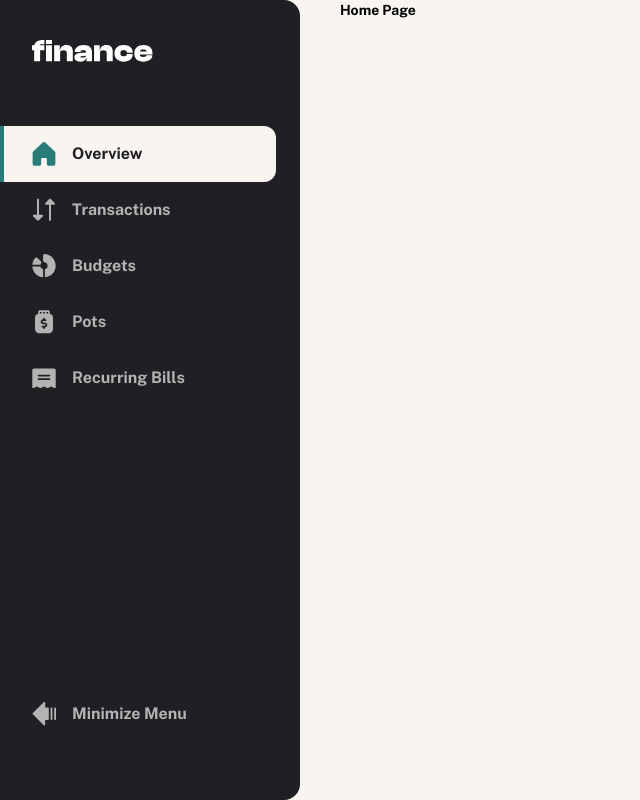
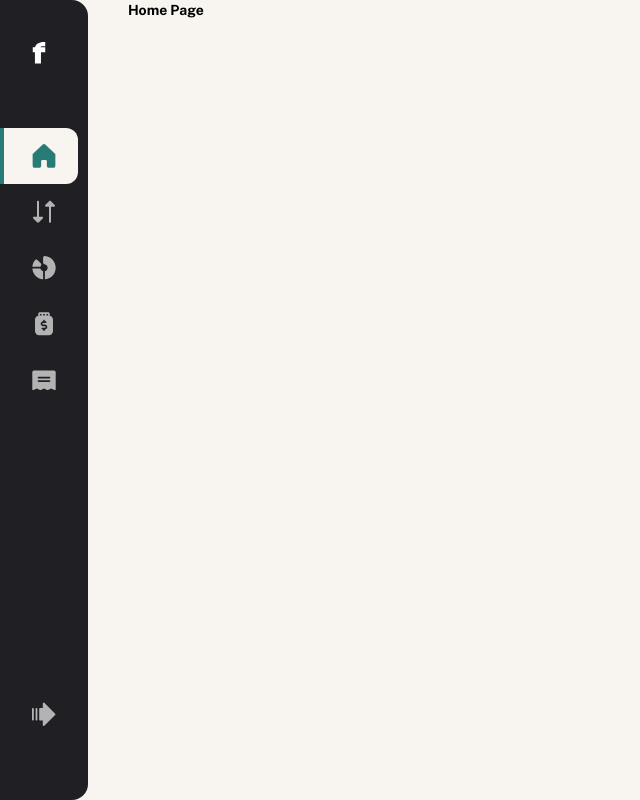
Before and after one commit to jownsu/personal-finance-app, a Next.js app: page / in a window 1280 px wide. Both pictures are taken after a click on the button "Minimize Menu". Shown: the whole page, without its empty margins (0-640 px from the left). Built offline with nearby package versions, Linux system fonts and the light colour scheme.

Commit message:
Minimize/Maximize of Sidebar

```diff
--- a/app/_components/NavigationBar.tsx
+++ b/app/_components/NavigationBar.tsx
@@ -10,7 +10,8 @@ import OverviewIcon from "@/public/images/icon-nav-overview.svg";
 import PotIcon from "@/public/images/icon-nav-pots.svg";
 import BillsIcon from "@/public/images/icon-nav-recurring-bills.svg";
 import TransactionIcon from "@/public/images/icon-nav-transactions.svg";
-import Logo from "@/public/images/logo-large.svg";
+import LargeLogo from "@/public/images/logo-large.svg";
+import SmallLogo from "@/public/images/logo-small.svg";
 import BackIcon from "@/public/images/icon-minimize-menu.svg";
 
 /* HELPERS */
@@ -55,9 +56,32 @@ const NavigationBar = () => {
     const [is_open, setOpen] = useState(true);
 
     return (
-        <nav className="mt-auto h-[5.2rem] rounded-t-[.8rem] bg-grey-900 px-[1.6rem] pt-[.8rem] md:h-[7.4rem] md:px-[4rem] lg:mt-0 lg:flex lg:h-auto lg:basis-[30rem] lg:flex-col lg:gap-[2.4rem] lg:rounded-r-[1.6rem] lg:rounded-tl-none lg:px-0 lg:pb-[5.8rem] lg:pr-[2.4rem] lg:pt-0">
-            <div className="hidden px-[3.2rem] py-[4rem] lg:block">
-                <Logo className="h-[2.2rem] w-[12.1rem]" />
+        <nav
+            className={cn(
+                "mt-auto h-[5.2rem] rounded-t-[.8rem] bg-grey-900 px-[1.6rem] pt-[.8rem] duration-200 md:h-[7.4rem] md:px-[4rem] lg:mt-0 lg:flex lg:h-auto lg:w-[30rem] lg:flex-col lg:gap-[2.4rem] lg:rounded-r-[1.6rem] lg:rounded-tl-none lg:px-0 lg:pb-[5.8rem] lg:pr-[2.4rem] lg:pt-0",
+                {
+                    ["lg:w-[8.8rem] lg:pr-[1rem]"]: !is_open
+                }
+            )}
+        >
+            <div
+                className={cn("hidden px-[3.2rem] py-[4rem] lg:block", {
+                    ["pr-[2.2rem]"]: !is_open
+                })}
+            >
+                <LargeLogo
+                    className={cn(
+                        "inline-block h-[2.2rem] w-[12.1rem] opacity-100 transition-opacity delay-200 duration-200",
+                        {
+                            ["w-0 opacity-0"]: !is_open
+                        }
+                    )}
+                />
+                <SmallLogo
+                    className={cn("hidden h-[2.2rem] w-auto opacity-0", {
+                        ["inline-block opacity-100"]: !is_open
+                    })}
+                />
             </div>
 
             <ul className="flex h-full justify-between lg:h-auto lg:flex-col">
@@ -75,18 +99,23 @@ const NavigationBar = () => {
                         <Link
                             href={link.url}
                             className={cn(
-                                "flex h-full w-full flex-col items-center gap-[.4rem] lg:flex-row lg:gap-[1.6rem] lg:px-[3.2rem] [&>svg]:size-[2.4rem]",
+                                "flex h-full w-full flex-col items-center gap-[.4rem] lg:flex-row lg:gap-[1.6rem] lg:pl-[3.2rem] [&>svg]:size-[2.4rem]",
                                 {
-                                    ["lg:px-[2.8rem]"]: pathname === link.url
+                                    ["lg:pl-[2.8rem]"]: pathname === link.url
                                 }
                             )}
                         >
-                            {link.icon}
+                            <div className="size-[2.4rem] flex-shrink-0 *:size-full">
+                                {link.icon}
+                            </div>
                             <span
                                 className={cn(
                                     "hidden !text-preset_5_bold text-grey-300 group-hover:text-grey-100 md:block lg:!text-preset_3",
                                     {
-                                        "!text-grey-900": pathname === link.url
+                                        "!text-grey-900": pathname === link.url,
+                                        "w-0 opacity-0": !is_open,
+                                        "opacity-100 transition-opacity delay-200 duration-200":
+                                            is_open
                                     }
                                 )}
                             >
@@ -99,10 +128,20 @@ const NavigationBar = () => {
 
             <button
                 type="button"
-                className="mt-auto flex h-[5.6rem] items-center gap-[1.6rem] px-[3.2rem]"
+                className="mt-auto flex h-[5.6rem] items-center gap-[1.6rem] pl-[3.2rem]"
+                onClick={() => setOpen(!is_open)}
             >
-                <BackIcon className="size-[2.4rem]" />
-                <span className="text-preset_3 text-grey-300">
+                <BackIcon
+                    className={cn("size-[2.4rem]", {
+                        ["rotate-180"]: !is_open
+                    })}
+                />
+                <span
+                    className={cn("text-preset_3 text-grey-300", {
+                        ["w-0 opacity-0"]: !is_open,
+                        ["opacity-100 delay-200 duration-200"]: is_open
+                    })}
+                >
                     Minimize Menu
                 </span>
             </button>
```
